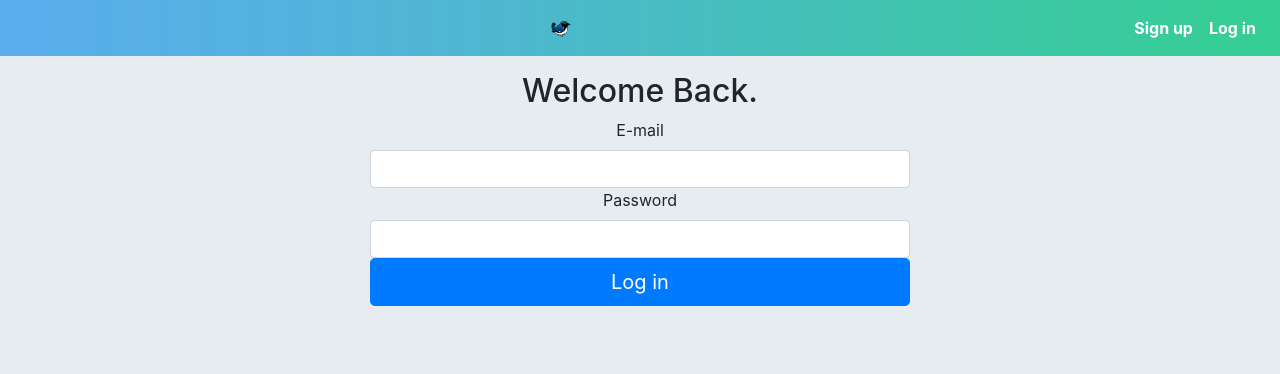
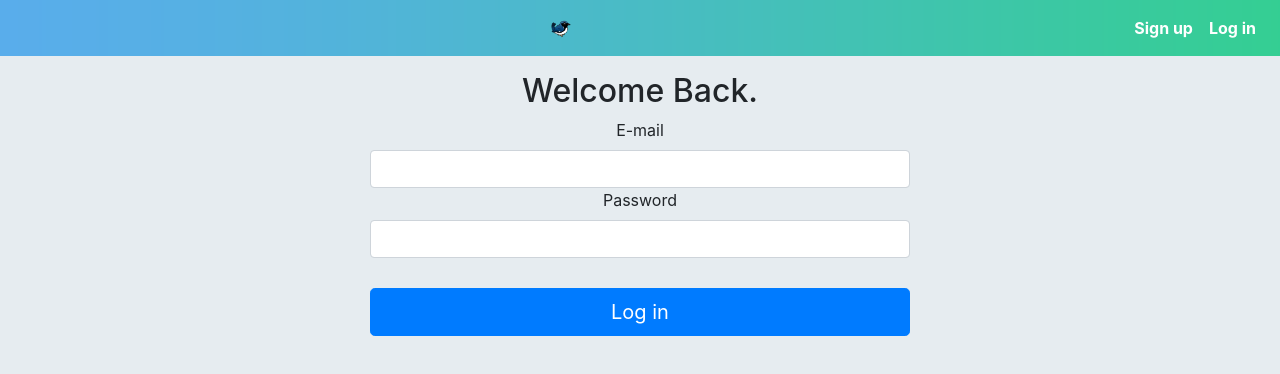
Before and after one commit to PraveenKumarRana/Warbler, a React (Create React App) app in the folder client/: page /signin in a window 1280 px wide. Shown: the top 374 px of the page. Built offline with nearby package versions, Linux system fonts and the light colour scheme.

Commit message:
All functions are working properly

```diff
--- a/client/src/components/AuthForm.js
+++ b/client/src/components/AuthForm.js
@@ -98,6 +98,7 @@ class AuthForm extends Component {
                 </div>
               )}
               <button
+                style={{marginTop: '30px'}}
                 type="submit"
                 className="btn btn-primary btn-block btn-lg"
               >
```
